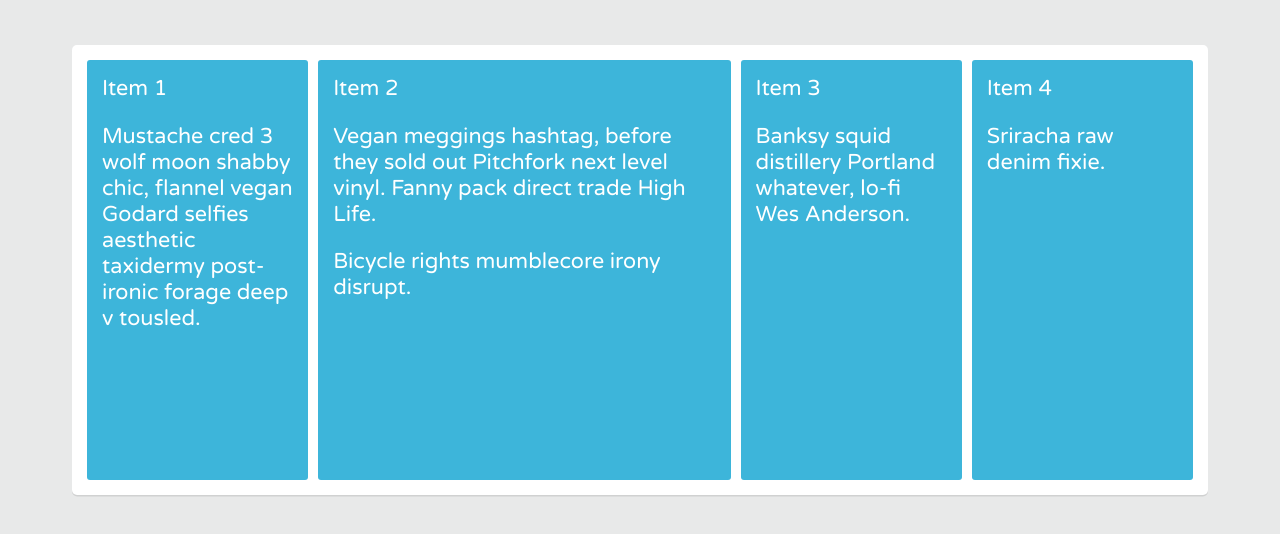
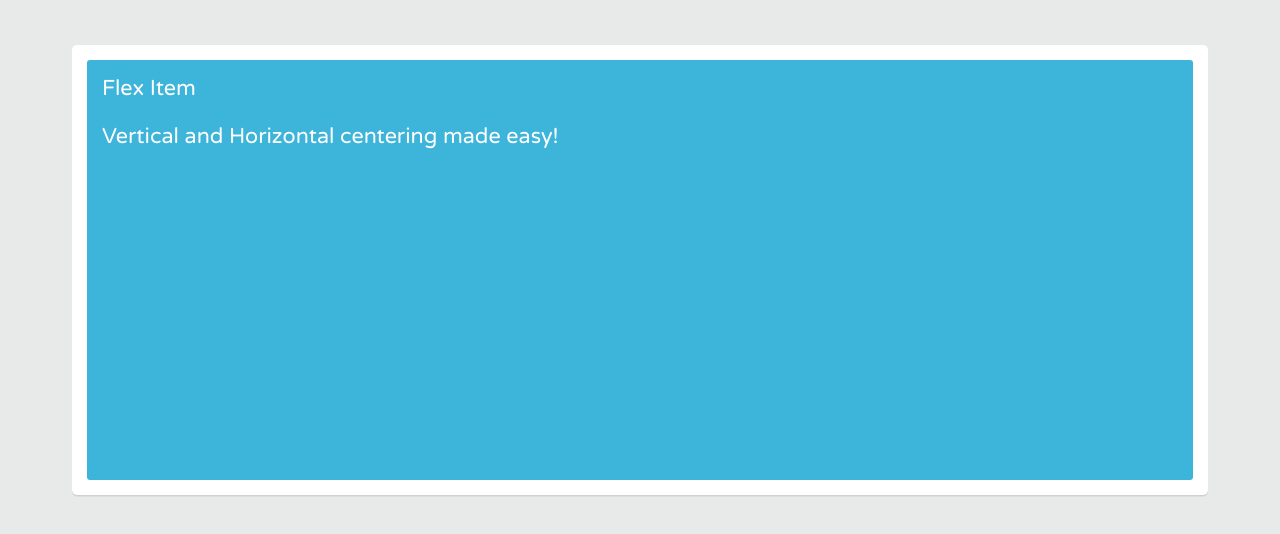
Before and after one commit to Callicodes/CSSFlexBoxLayout, a plain HTML site: page index.html in a window 1280 px wide. Drawn offline with Linux system fonts and the light colour scheme.

Commit message:
Changed to have one container and one div

```diff
--- a/index.html
+++ b/index.html
@@ -8,22 +8,9 @@
 </head>
 <body>
 	<div class="container">
-		<div class="item-1 item">
-			Item 1
-			<p>Mustache cred 3 wolf moon shabby chic, flannel vegan Godard selfies aesthetic taxidermy post-ironic forage deep v tousled.</p>
-		</div>
-		<div class="item-2 item">
-			Item 2
-			<p>Vegan meggings hashtag, before they sold out Pitchfork next level vinyl. Fanny pack direct trade High Life.</p>
-			<p>Bicycle rights mumblecore irony disrupt.</p>
-		</div>
-		<div class="item-3 item">
-			Item 3
-			<p>Banksy squid distillery Portland whatever, lo-fi Wes Anderson.</p>
-		</div>
 		<div class="item-4 item">
-			Item 4
-			<p>Sriracha raw denim fixie.</p>
+			Flex Item
+			<p>Vertical and Horizontal centering made easy!</p>
 		</div>
 	</div>
 </body>
```
